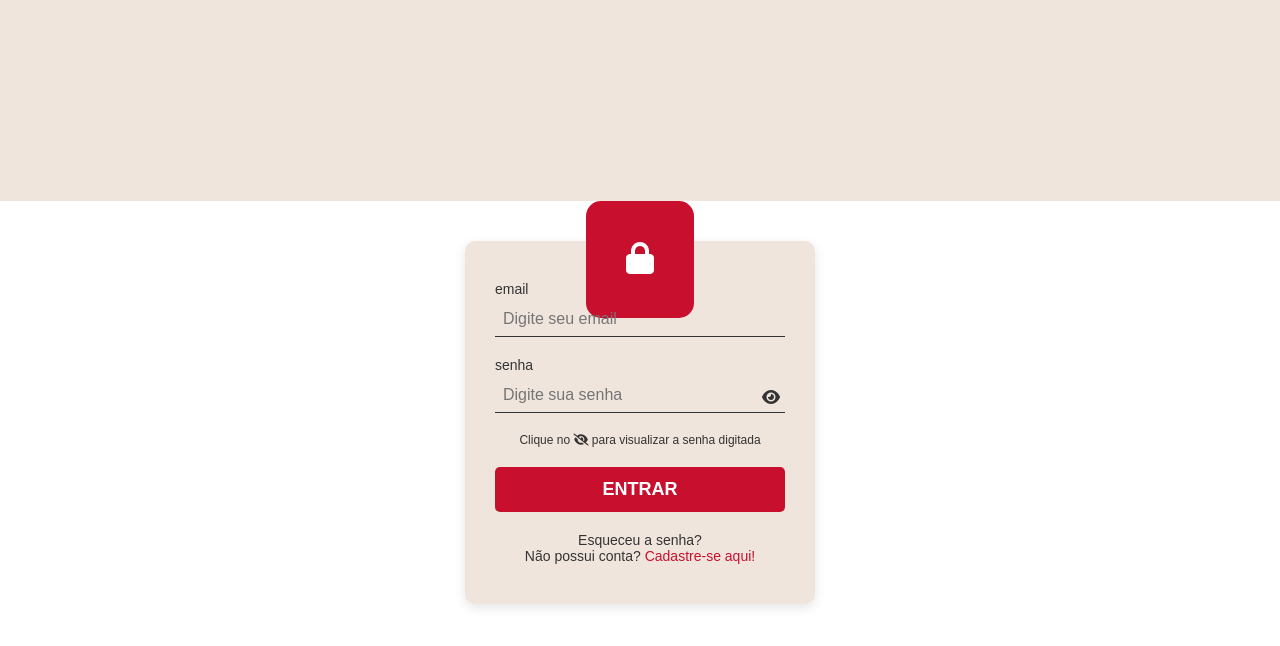
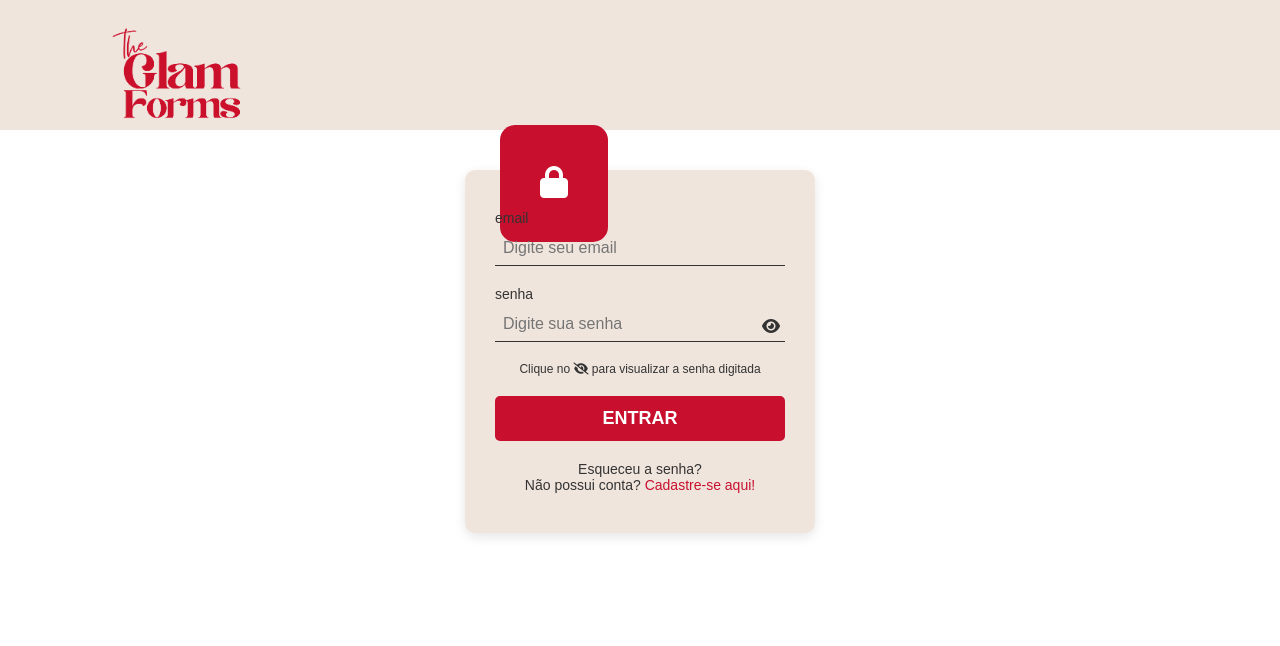
Before and after one commit to aiyrajohann/glamforms, a plain HTML site: page teste.html in a window 1280 px wide. Shown: the top 646 px of the page. Drawn offline with Linux system fonts and the light colour scheme.

Commit message:
tamanhos logo

```diff
--- a/style.css
+++ b/style.css
@@ -17,11 +17,15 @@
   .top-bar {
     background: #f0e5dd;
     width: 1950px;
-    height: 201px;
+    height: 130px;
   }
 
   .logo {
     height: 300px;
+    position: absolute;
+    top: -65px;
+    left: 35px;
+    transform: none;
 
   }
 
@@ -57,6 +61,10 @@
     border-radius: 15px;
     color: #fff;
     font-size: 32px;
+    position: absolute;
+    top: -5px;
+    left: -140px;
+    transform: none;
   }
 
   /* Inputs */
```
